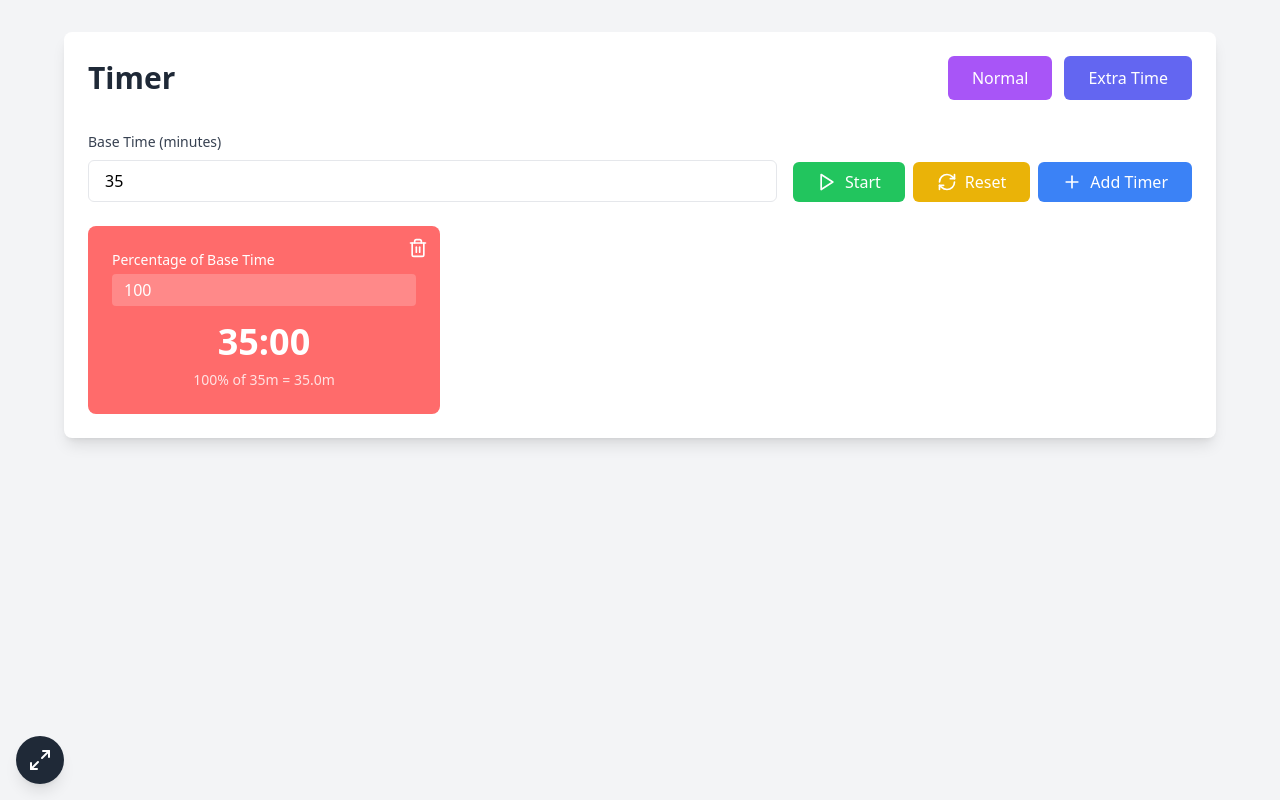
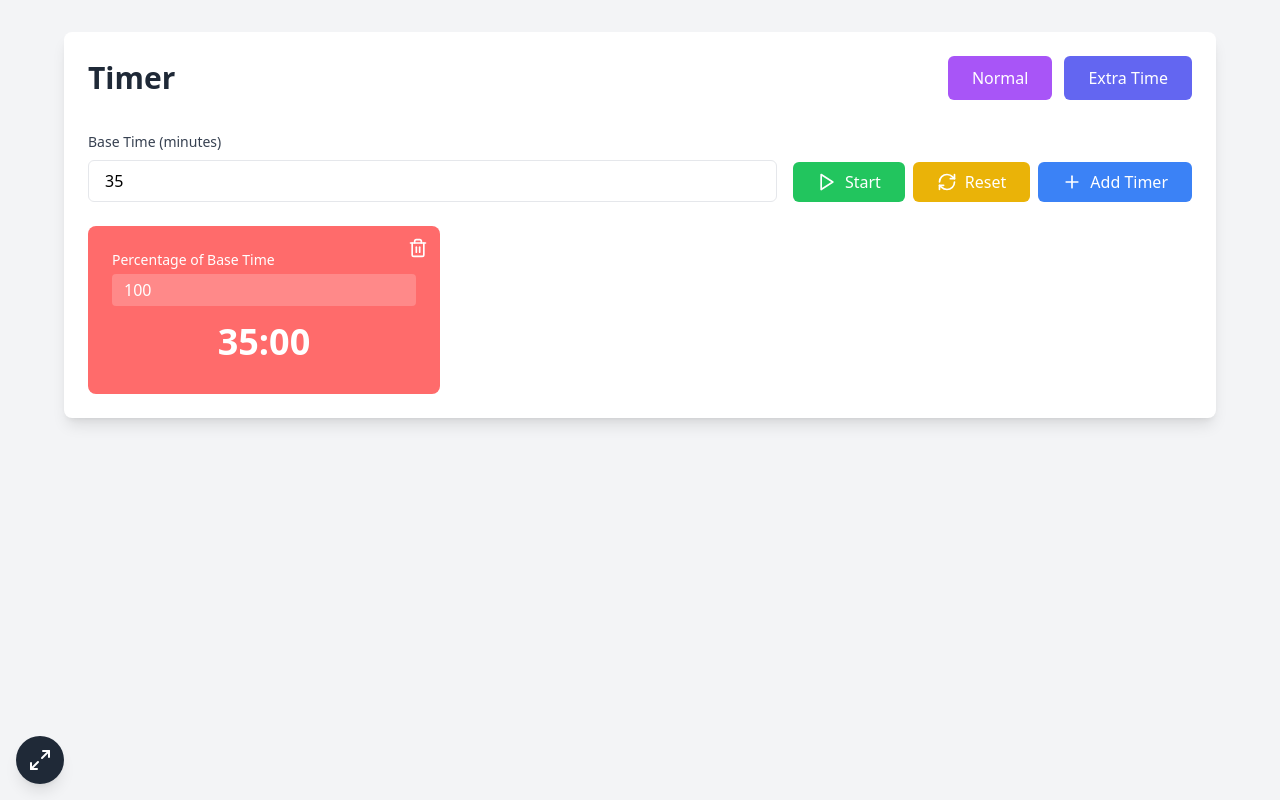
Before and after one commit to AadiKuchlous/timer-project, a React (Vite) app: page / in a window 1280 px wide. Built offline with nearby package versions, Linux system fonts and the light colour scheme.

Commit message:
removed text

```diff
--- a/src/App.tsx
+++ b/src/App.tsx
@@ -233,9 +233,6 @@ function App() {
                   <div className={`font-bold mb-2 ${isFullscreen ? 'text-8xl' : 'text-4xl'}`}>
                     {formatTime(timer.timeLeft)}
                   </div>
-                  <div className="text-sm opacity-80">
-                    {timer.percentage}% of {baseTime}m = {((baseTime * timer.percentage) / 100).toFixed(1)}m
-                  </div>
                 </div>
               </div>
             ))}
```
